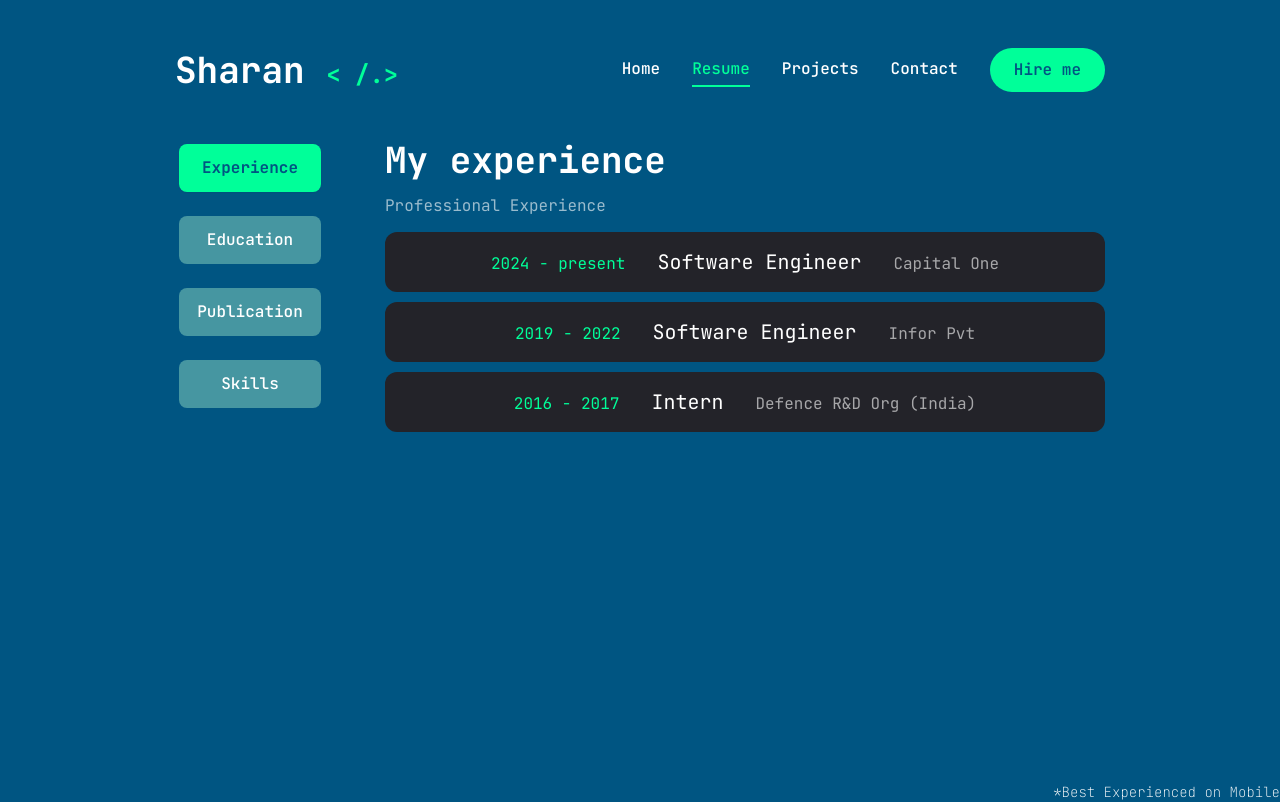
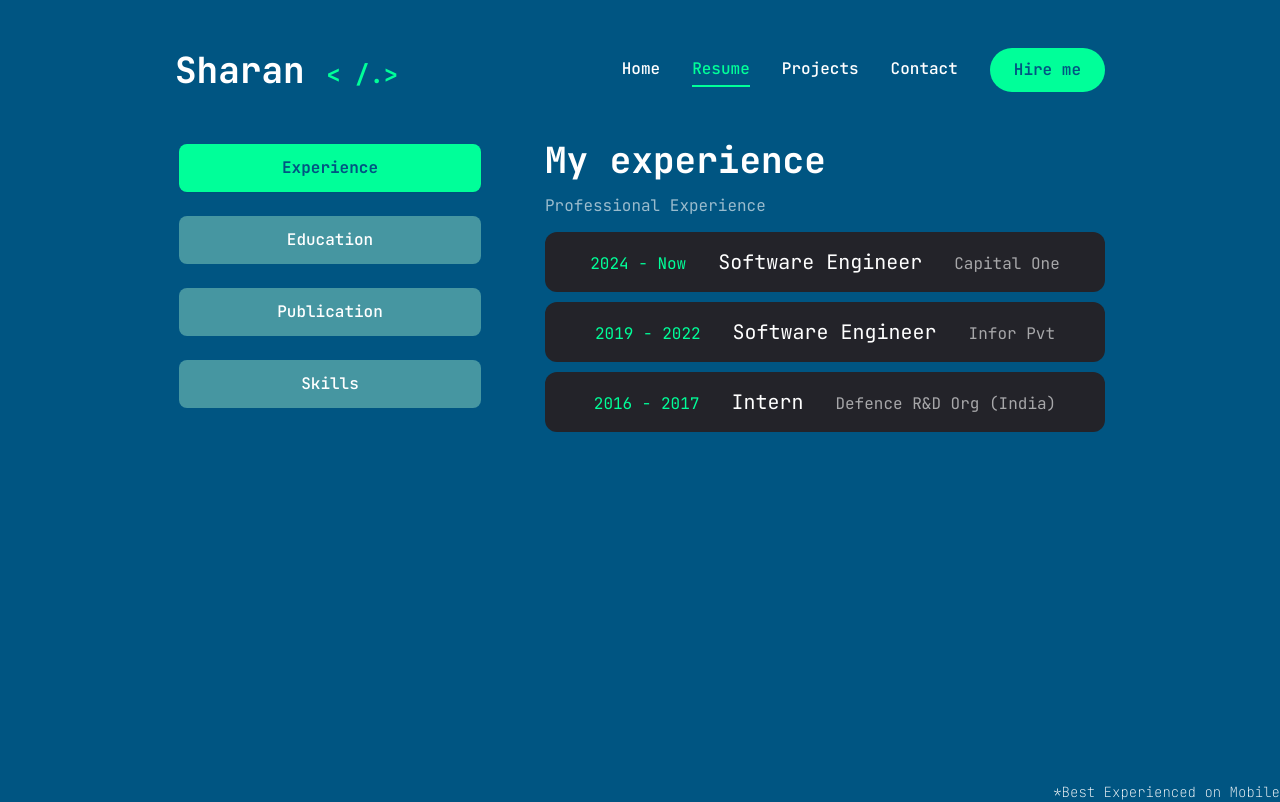
Before and after one commit to sharanreddy799/saisharankaram.github.io, a Next.js app: page /resume in a window 1280 px wide. Built offline with nearby package versions, Linux system fonts and the light colour scheme.

Commit message:
- Fixed Resume Div

```diff
--- a/app/resume/page.jsx
+++ b/app/resume/page.jsx
@@ -30,7 +30,7 @@ const experience = {
     {
       company: "Capital One",
       position: "Software Engineer",
-      duration: "2024 - present",
+      duration: "2024 - Now",
       details2: [
         {
           jobTitle: "Software Engineer",
@@ -186,7 +186,7 @@ const Resume = () => {
         <div className=" w-full xl:h-[300px] lg:h-[300px]">
           {/**experience */}
           <TabsContent value="experience" className="w-full ">
-            <div className="flex flex-col  gap-[10px] text-center xl:h-[400px] xl:text-left xl:w-[45rem]">
+            <div className="flex flex-col  gap-[10px] text-center xl:h-[400px] xl:text-left xl:w-[35rem]">
               <h3 className="text-4xl font-bold">{experience.title}</h3>
               <p className="max-w-[600px] text-white/60 mx-auto xl:mx-0">
                 {experience.description}
```
